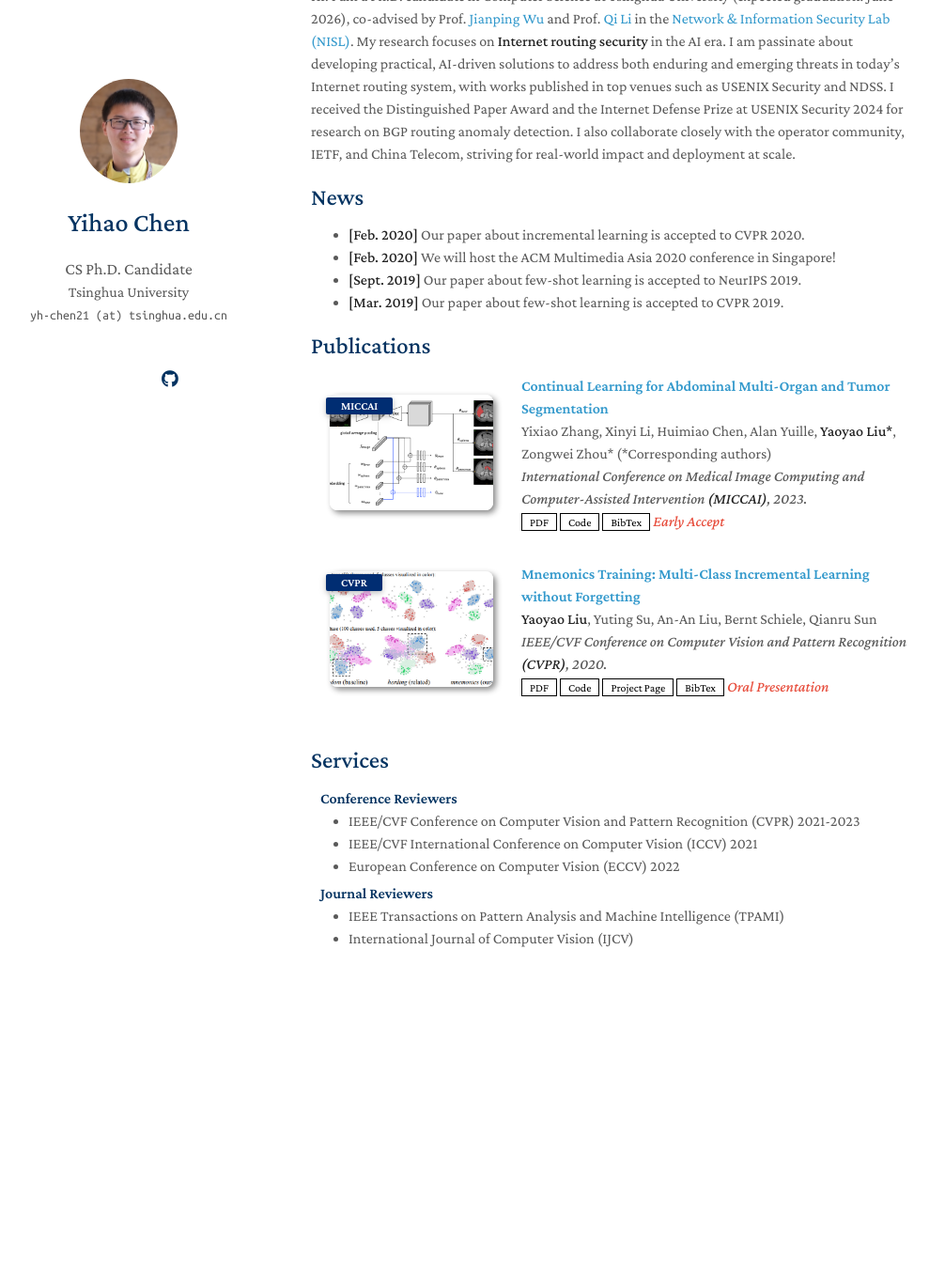
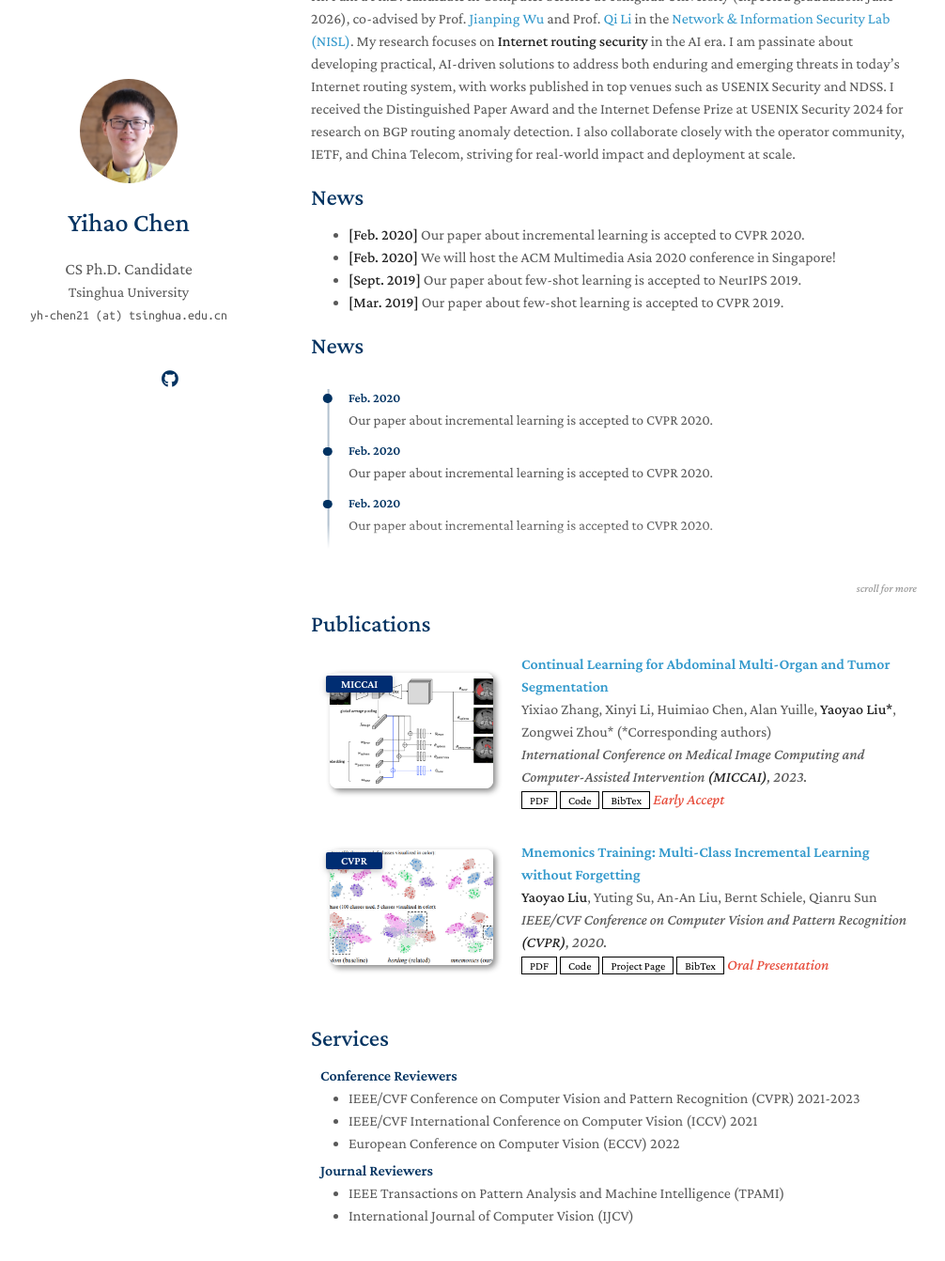
Before and after one commit to PorcupineAndrew/homepage, a Jekyll site: the page built from index.md, in a window 1280 px wide and 1400 px high, scrolled down 125 px. Shown: the top 1342 px of the window at 94% size, without its empty margins (139-1145 px from the left). Built offline with Jekyll 4.4.1, drawn with Linux system fonts in a browser that asks for light colours; a style sheet for code colours, icons or effects is not loaded; our own code applies the rules of GitHub Pages for plain Markdown files; before the commit the page ends 1230 px from its top, so only the background shows below that.

Commit message:
update about me

```diff
--- /dev/null
+++ b/_data/news.yml
@@ -0,0 +1,22 @@
+main:
+
+  - date: Feb. 2020
+    content: Our paper about incremental learning is accepted to CVPR 2020.
+
+  - date: Feb. 2020
+    content: Our paper about incremental learning is accepted to CVPR 2020.
+
+  - date: Feb. 2020
+    content: Our paper about incremental learning is accepted to CVPR 2020.
+
+  - date: Feb. 2020
+    content: Our paper about incremental learning is accepted to CVPR 2020.
+
+  - date: Feb. 2020
+    content: Our paper about incremental learning is accepted to CVPR 2020.
+
+  - date: Feb. 2020
+    content: Our paper about incremental learning is accepted to CVPR 2020.
+
+  - date: Feb. 2020
+    content: Our paper about incremental learning is accepted to CVPR 2020.
--- /dev/null
+++ b/_includes/news.md
@@ -0,0 +1,18 @@
+## News
+
+<div class="news-timeline">
+
+{% for link in site.data.news.main %}
+
+  <div class="news-item">
+    <div class="news-date">{{ link.date }}</div>
+    <div class="news-content">{{ link.content }}</div>
+  </div>
+
+{% endfor %}
+
+</div>
+
+<div id="news-scroll-hint" style="text-align: right; font-size: 0.75em; color: #999; margin-top: -15px; margin-bottom: 15px; font-style: italic; margin-right: 5px; transition: opacity 0.3s ease;">
+  scroll for more
+</div>
--- a/_sass/minimal-light-no-dark-mode.scss
+++ b/_sass/minimal-light-no-dark-mode.scss
@@ -516,3 +516,99 @@
   display:none;
   font-family: monospace;
 }
+
+.news-timeline {
+  position: relative;
+  display: block;
+  clear: both;
+  margin: 2em 0 3em 0;
+  max-height:150px;
+  overflow-y: auto;
+  padding-right: 10px;
+  padding-bottom: 20px;
+  scroll-behavior: smooth;
+  pointer-events: auto;
+  -webkit-mask-image: linear-gradient(to bottom, #000 85%, transparent 100%);
+  mask-image: linear-gradient(to bottom, #000 85%, transparent 100%);
+  isolation: isolate;
+  z-index: 0
+}
+
+.news-timeline::-webkit-scrollbar {
+  width: 6px
+}
+
+.news-timeline::-webkit-scrollbar-track {
+  background: #f1f1f1;
+  border-radius: 10px
+}
+
+.news-timeline::-webkit-scrollbar-thumb {
+  background: rgba(0,50,98,0.5);
+  border-radius:10px
+}
+
+.news-timeline::-webkit-scrollbar-thumb:hover {
+  background: rgba(0,50,98,0.7)
+}
+
+.news-timeline::before {
+  content: '';
+  position: absolute;
+  top: 0;
+  bottom: 0;
+  left: 0;
+  width: 1.5px;
+  background-color: rgba(0,50,98,0.3);
+  z-index: auto;
+  height: 100%;
+  transform: translateX(1.1rem)
+}
+
+.news-item {
+  position: relative;
+  margin-bottom: 0.8rem;
+  padding-left: 2.5rem;
+  z-index: auto
+}
+
+.news-item::before {
+  content: '';
+  position: absolute;
+  left: 0;
+  top: 0.35rem;
+  width: 0.6rem;
+  height: 0.6rem;
+  border-radius: 50%;
+  background-color: #003262;
+  transform: translateX(0.8rem);
+  transition: all 0.3s ease;
+  z-index: 1
+}
+
+.news-item:hover::before {
+  background-color: #00182f;
+  transform: translateX(0.8rem) scale(1.2)
+}
+
+.news-date {
+  font-weight: 600;
+  color: #003262;
+  margin-bottom: 0.1rem;
+  font-size: 0.85em;
+  position: relative;
+  z-index: auto
+}
+
+.news-content {
+  margin-top: 0;
+  line-height: 1.4;
+  position: relative;
+  transition: transform 0.3s ease;
+  z-index: auto;
+  font-size: 0.95em
+}
+
+.news-item:hover .news-content {
+  transform: translateX(4px)
+}
--- a/_sass/minimal-light.scss
+++ b/_sass/minimal-light.scss
@@ -595,3 +595,99 @@
   display:none;
   font-family: monospace;
 }
+
+.news-timeline {
+  position: relative;
+  display: block;
+  clear: both;
+  margin: 2em 0 3em 0;
+  max-height:150px;
+  overflow-y: auto;
+  padding-right: 10px;
+  padding-bottom: 20px;
+  scroll-behavior: smooth;
+  pointer-events: auto;
+  -webkit-mask-image: linear-gradient(to bottom, #000 85%, transparent 100%);
+  mask-image: linear-gradient(to bottom, #000 85%, transparent 100%);
+  isolation: isolate;
+  z-index: 0
+}
+
+.news-timeline::-webkit-scrollbar {
+  width: 6px
+}
+
+.news-timeline::-webkit-scrollbar-track {
+  background: #f1f1f1;
+  border-radius: 10px
+}
+
+.news-timeline::-webkit-scrollbar-thumb {
+  background: rgba(0,50,98,0.5);
+  border-radius:10px
+}
+
+.news-timeline::-webkit-scrollbar-thumb:hover {
+  background: rgba(0,50,98,0.7)
+}
+
+.news-timeline::before {
+  content: '';
+  position: absolute;
+  top: 0;
+  bottom: 0;
+  left: 0;
+  width: 1.5px;
+  background-color: rgba(0,50,98,0.3);
+  z-index: auto;
+  height: 100%;
+  transform: translateX(1.1rem)
+}
+
+.news-item {
+  position: relative;
+  margin-bottom: 0.8rem;
+  padding-left: 2.5rem;
+  z-index: auto
+}
+
+.news-item::before {
+  content: '';
+  position: absolute;
+  left: 0;
+  top: 0.35rem;
+  width: 0.6rem;
+  height: 0.6rem;
+  border-radius: 50%;
+  background-color: #003262;
+  transform: translateX(0.8rem);
+  transition: all 0.3s ease;
+  z-index: 1
+}
+
+.news-item:hover::before {
+  background-color: #00182f;
+  transform: translateX(0.8rem) scale(1.2)
+}
+
+.news-date {
+  font-weight: 600;
+  color: #003262;
+  margin-bottom: 0.1rem;
+  font-size: 0.85em;
+  position: relative;
+  z-index: auto
+}
+
+.news-content {
+  margin-top: 0;
+  line-height: 1.4;
+  position: relative;
+  transition: transform 0.3s ease;
+  z-index: auto;
+  font-size: 0.95em
+}
+
+.news-item:hover .news-content {
+  transform: translateX(4px)
+}
--- a/index.md
+++ b/index.md
@@ -13,6 +13,8 @@
 - **[Sept. 2019]** Our paper about few-shot learning is accepted to NeurIPS 2019.
 - **[Mar. 2019]** Our paper about few-shot learning is accepted to CVPR 2019.
 
+{% include_relative _includes/news.md %}
+
 {% include_relative _includes/publications.md %}
 
 {% include_relative _includes/services.md %}
```
